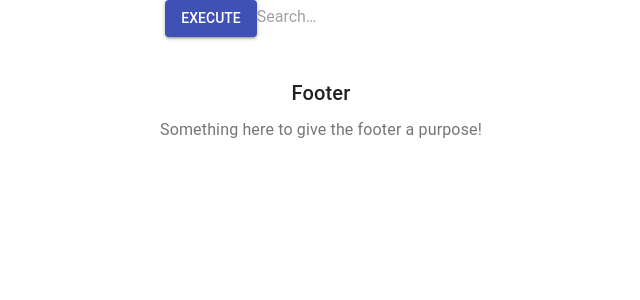
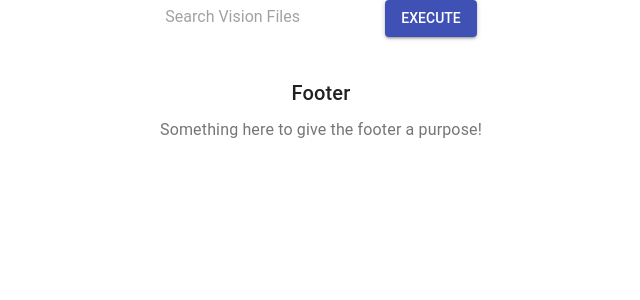
Before and after one commit to teamgoughnutz/ProjectVisionFiles, a React (Create React App) app in the folder client/: page / in a window 1280 px wide. Shown: the top 300 px of the page, without its empty margins (319-959 px from the left). Built offline with nearby package versions, Linux system fonts and the light colour scheme; no server answers; the HTML template or start-up script is replaced by a standard one.

Commit message:
search bar placement

```diff
--- a/client/src/Components/CharacterSearch/CharacterSearch.jsx
+++ b/client/src/Components/CharacterSearch/CharacterSearch.jsx
@@ -34,30 +34,22 @@ function CharacterSearch(props) {
       <Grid container spacing={16} justify="center">
         <div className={classes.root}>
           <FormControl className={classes.margin}>
-            <InputLabel
-              htmlFor="custom-css-standard-input"
-              classes={{
-                root: classes.cssLabel,
-                focused: classes.cssFocused,
-              }}
-              onChange={props.handleInputChange}
-              value={props.search}
-              name="search"
-              type="text"
-              placeholder="Vision Files"
-              id="search"
-            />
             <Grid item>
-              <Button onClick={props.handleFormSubmit} variant="contained" color="primary">
-                Execute
-                  </Button>
-                  <InputBase
-                placeholder="Search…"
+              <InputBase
+                onChange={props.handleInputChange}
+                value={props.search}
+                name="search"
+                type="text"
+                id="search"
+                placeholder="Search Vision Files"
                 classes={{
                   root: classes.inputRoot,
                   input: classes.inputInput,
                 }}
-                />
+              />
+              <Button onClick={props.handleInputChange} variant="contained" color="primary">
+                Execute
+                  </Button>
             </Grid>
           </FormControl>
 
```
